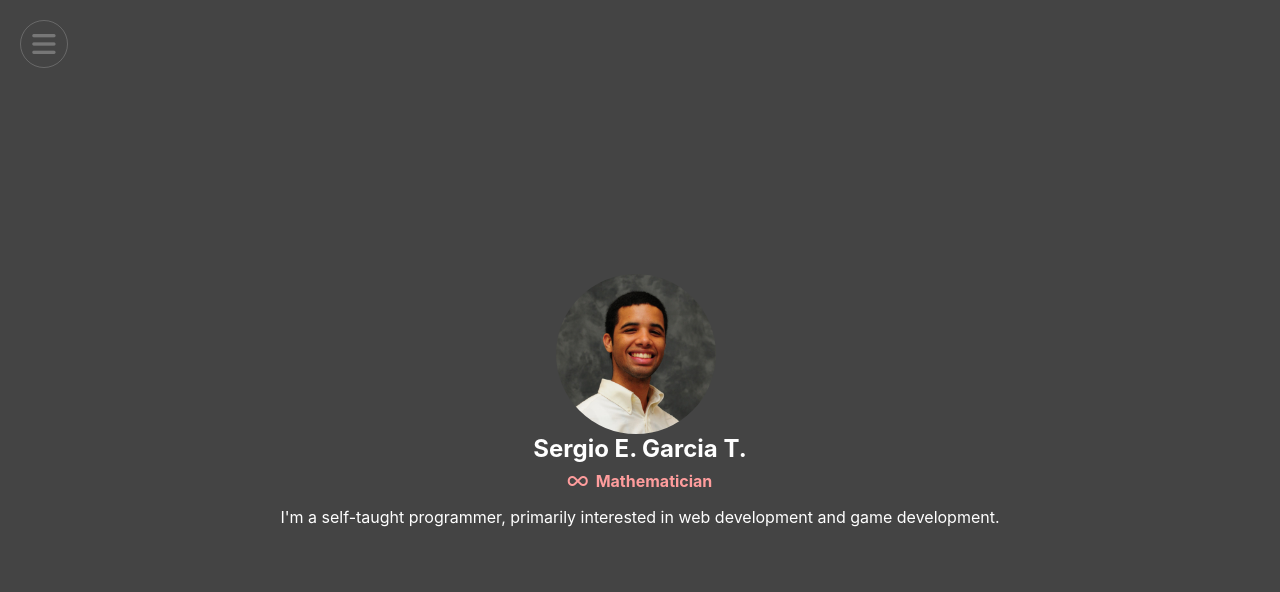
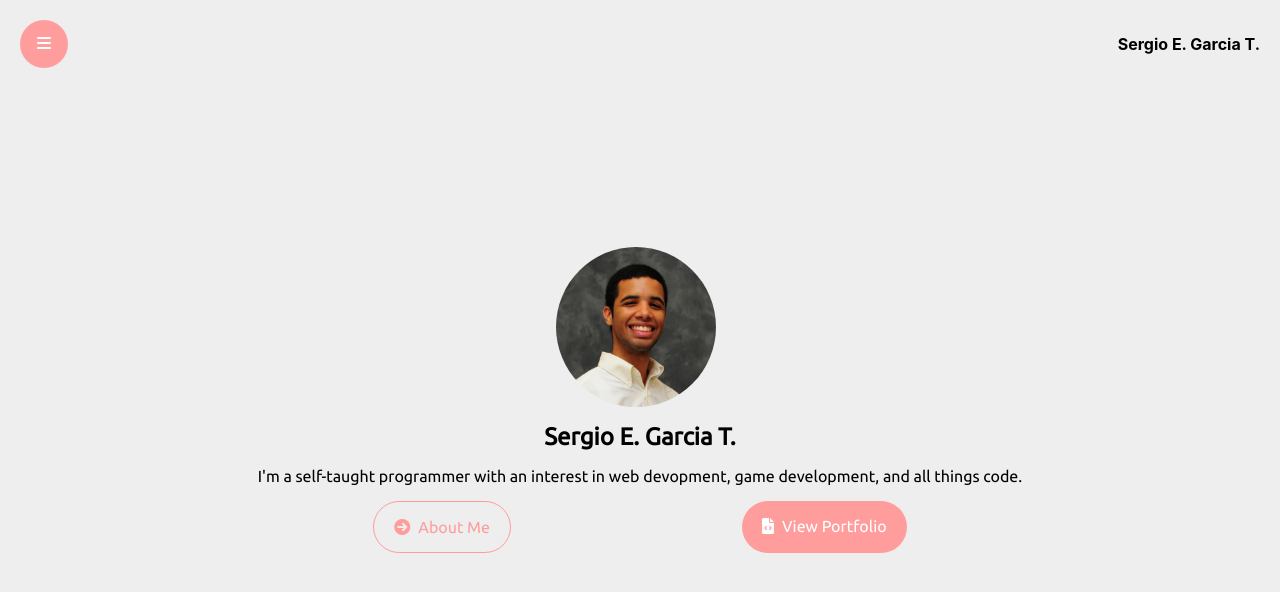
Before and after one commit to segarciat/personal-website, a React (Create React App) app in the folder frontend/: page / in a window 1280 px wide. Shown: the top 592 px of the page. Built offline with nearby package versions, Linux system fonts and the light colour scheme.

Commit message:
Google font, button styling, renamed Projects to Portfolio

```diff
--- a/frontend/public/index.html
+++ b/frontend/public/index.html
@@ -9,6 +9,9 @@
       name="description"
       content="Sergio Garcia Tapia's personal website."
     />
+    <style>
+      @import url('https://fonts.googleapis.com/css2?family=Ubuntu&display=swap');
+    </style>
     <link
       rel="stylesheet"
       href="https://cdnjs.cloudflare.com/ajax/libs/font-awesome/6.0.0-beta3/css/all.min.css"
--- a/frontend/src/components/Home.js
+++ b/frontend/src/components/Home.js
@@ -1,4 +1,5 @@
-import React, { useEffect, useState } from 'react';
+import React from 'react';
+import { Link } from 'react-router-dom';
 import brandPhoto from '../images/brand-photo.jfif';
 
 const Home = () => {
@@ -9,33 +10,31 @@ const Home = () => {
     borderRadius: '50%',
     marginRight: '0.5rem',
   };
-  const [role, setRole] = useState({});
-
-  useEffect(() => {
-    const roles = [
-      { title: 'Programmer', icon: 'fas fa-terminal' },
-      { title: 'Mathematician', icon: 'fas fa-infinity' },
-      { title: 'Teacher', icon: 'fas fa-graduation-cap' },
-    ];
-    let index = 0;
-    setRole(roles[0]);
-    setInterval(() => {
-      index = (index + 1) % roles.length;
-      setRole(roles[index]);
-    }, 4000);
-  }, []);
   return (
     <React.Fragment>
       <section id="hero">
         <img style={brandPhotoStyle} src={brandPhoto} alt="Sergio" />
         <h1>Sergio E. Garcia T.</h1>
-        <strong className="role">
-          <i className={role.icon}></i> {role.title}
-        </strong>
-        <p>
-          I'm a self-taught programmer, primarily interested in web development
-          and game development.
+        <p class="short-summary">
+          I'm a self-taught programmer with an interest in web devopment, game
+          development, and all things code.
         </p>
+        {/* <p>
+          I am Sergio, a self-taught programmer with an interest in web
+          development and game development. I have a background in mathematics
+          from university, and several years of teaching and tutoring experience
+          in different capacities.
+        </p> */}
+        <div className="call-to-action">
+          <Link to="/about" className="btn btn-outline-secondary btn-rounded">
+            <i className="fas fa-arrow-circle-right"></i>
+            About Me
+          </Link>
+          <Link to="/portfolio" className="btn btn-primary btn-rounded">
+            <i className="fas fa-file-code"></i>
+            View Portfolio
+          </Link>
+        </div>
       </section>
     </React.Fragment>
   );
--- a/frontend/src/components/NavHeader.js
+++ b/frontend/src/components/NavHeader.js
@@ -5,13 +5,10 @@ const NavHeader = ({ isNavMenuShown, onTogglerClick }) => {
     <header>
       <button className="btn nav-toggler" onClick={onTogglerClick}>
         <span>
-          <i
-            className={
-              isNavMenuShown ? 'fas fa-times fa-2x' : 'fas fa-bars fa-2x'
-            }
-          ></i>
+          <i className={isNavMenuShown ? 'fas fa-times' : 'fas fa-bars'}></i>
         </span>
       </button>
+      <strong>Sergio E. Garcia T.</strong>
     </header>
   );
 };
--- a/frontend/src/components/Navbar.js
+++ b/frontend/src/components/Navbar.js
@@ -11,7 +11,7 @@ const Navbar = ({ isNavMenuShown, onTogglerClick }) => {
   const navItems = [
     { to: '/about', text: 'About', icon: 'fas fa-info-circle' },
     { to: '/blog', text: 'Blog', icon: 'fas fa-comment' },
-    { to: '/projects', text: 'Projects', icon: 'fas fa-code' },
+    { to: '/portfolio', text: 'Portfolio', icon: 'fas fa-code' },
     {
       to: '/contact',
       text: 'Contact',
--- /dev/null
+++ b/frontend/src/components/Portfolio.js
@@ -0,0 +1,7 @@
+import React from 'react';
+
+const Portfolio = () => {
+  return <h1 className="text-center">Portfolio</h1>;
+};
+
+export default Portfolio;
--- a/frontend/src/components/Projects.js
+++ /dev/null
@@ -1,7 +0,0 @@
-import React from 'react';
-
-const Projects = () => {
-  return <h1 className="text-center">Projects</h1>;
-};
-
-export default Projects;
--- a/frontend/src/index.js
+++ b/frontend/src/index.js
@@ -7,7 +7,7 @@ import Home from './components/Home';
 import About from './components/About';
 import Contact from './components/Contact';
 import Blog from './components/Blog';
-import Projects from './components/Projects';
+import Portfolio from './components/Portfolio';
 import BlogPost from './components/BlogPost';
 
 ReactDOM.render(
@@ -19,7 +19,7 @@ ReactDOM.render(
           <Route path="about" element={<About />}></Route>
           <Route path="blog" element={<Blog />} />
           <Route path="blog/:blogId" element={<BlogPost />} />
-          <Route path="projects" element={<Projects />}></Route>
+          <Route path="portfolio" element={<Portfolio />}></Route>
           <Route path="contact" element={<Contact />}></Route>
           <Route path="*" element={<p>Nothing here</p>}></Route>
         </Route>
--- a/frontend/src/scss/_Home.scss
+++ b/frontend/src/scss/_Home.scss
@@ -9,44 +9,23 @@
   justify-content: center;
   text-align: center;
   padding: 1rem;
+  font-family: 'Ubuntu';
 
   h1 {
-    margin-bottom: 0.5rem;
+    margin: 1rem 0;
   }
 
-  .role {
+  .short-summary {
+    margin-bottom: 1rem;
+  }
+
+  .call-to-action {
+    width: 100%;
     display: flex;
-    align-items: center;
-    margin-bottom: 1rem;
-
-    color: $secondary;
-    animation: slideInStopOut 4s ease-in-out infinite;
+    justify-content: space-around;
 
     i {
       margin-right: 0.5rem;
     }
   }
-
-  @keyframes slideInStopOut {
-    0% {
-      transform: translateX(-100%);
-      opacity: 0;
-    }
-    25% {
-      transform: translateX(0);
-      opacity: 1;
-    }
-    50% {
-      transform: translateX(0);
-      opacity: 1;
-    }
-    75% {
-      transform: translateX(0);
-      opacity: 1;
-    }
-    100% {
-      transform: translateX(100%);
-      opacity: 0;
-    }
-  }
 }
--- a/frontend/src/scss/_utils.scss
+++ b/frontend/src/scss/_utils.scss
@@ -10,21 +10,45 @@
   background: inherit;
   color: inherit;
   border: none;
+  padding: 1rem 1.25rem;
+  font-size: 1rem;
 }
 
 .btn {
   @extend %btn-shared;
 
   &-primary {
+    color: #fff;
     background: $primary;
   }
 
+  &-secondary {
+    color: #fff;
+    background: $secondary;
+  }
+
   &-dark {
+    color: #fff;
     background: $dark;
-    color: #fff;
+  }
+
+  &-outline {
+    &-primary {
+      color: $primary;
+      border: 1px $primary solid;
+    }
+
+    &-secondary {
+      color: $secondary;
+      border: 1px $secondary solid;
+    }
   }
 
   &:hover {
     opacity: 0.5;
   }
+
+  &-rounded {
+    border-radius: 2rem 2rem 2rem 2rem;
+  }
 }
--- a/frontend/src/scss/_vars.scss
+++ b/frontend/src/scss/_vars.scss
@@ -1,4 +1,5 @@
-$primary: #444;
+$primary: #ff9d9d;
 $secondary: #ff9d9d;
-$dark: #333;
-$light: #fff;
+$dark: #444;
+$light: #eee;
+$font-stack: 'Ubuntu', sans-serif;
--- a/frontend/src/scss/index.scss
+++ b/frontend/src/scss/index.scss
@@ -22,8 +22,7 @@ body {
     sans-serif;
   -webkit-font-smoothing: antialiased;
   -moz-osx-font-smoothing: grayscale;
-  background-color: $primary;
-  color: $light;
+  background-color: $light;
 }
 
 a {
@@ -42,6 +41,7 @@ li {
   top: 0;
   left: 0;
   z-index: 99;
+  color: $light;
   .container {
     // Vertically center all content inside links
     a {
@@ -56,7 +56,9 @@ li {
       display: flex;
       flex-direction: row;
       align-items: center;
+      justify-content: space-between;
       padding: 1.25rem;
+      color: #000;
       // Slide CSSTransition
       @include slide-main;
 
@@ -64,9 +66,10 @@ li {
         height: 3rem;
         width: 3rem;
         padding: 0.5rem;
-        border: rgba(255, 255, 255, 0.2) solid 1px;
+        background-color: $primary;
+        border: none;
         border-radius: 50%;
-        color: #777;
+        color: #fff;
       }
     }
 
@@ -122,7 +125,7 @@ main#content {
 
 .slide {
   &-enter {
-    transform: translateX(-100%);
+    transform: translateX(-105%);
     &-done {
       transform: translateX(0);
       transition: transform ease-in-out 200ms;
@@ -131,7 +134,7 @@ main#content {
   &-exit {
     transform: translateX(0);
     &-done {
-      transform: translateX(-100%);
+      transform: translateX(-105%);
       transition: transform ease-in-out 200ms;
     }
   }
```
